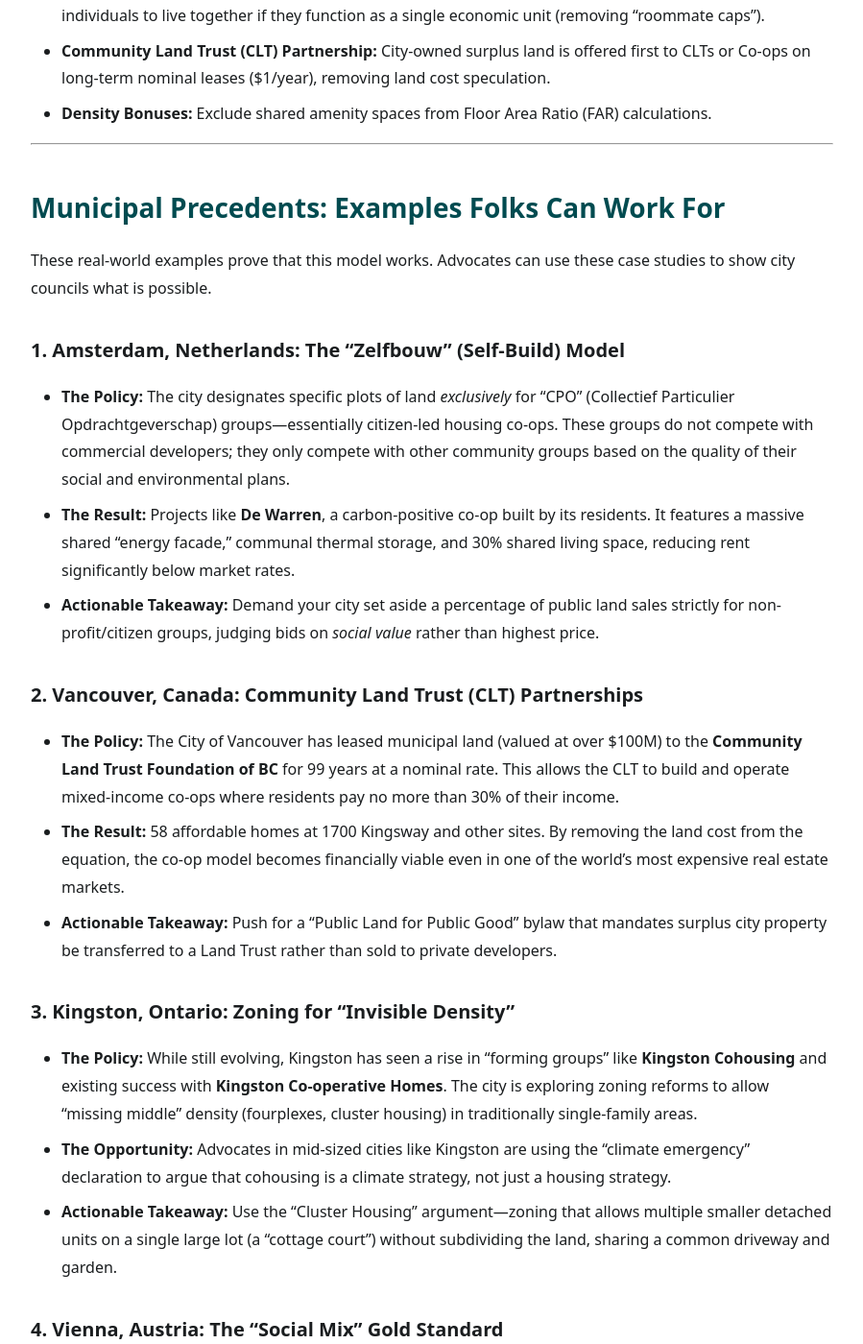
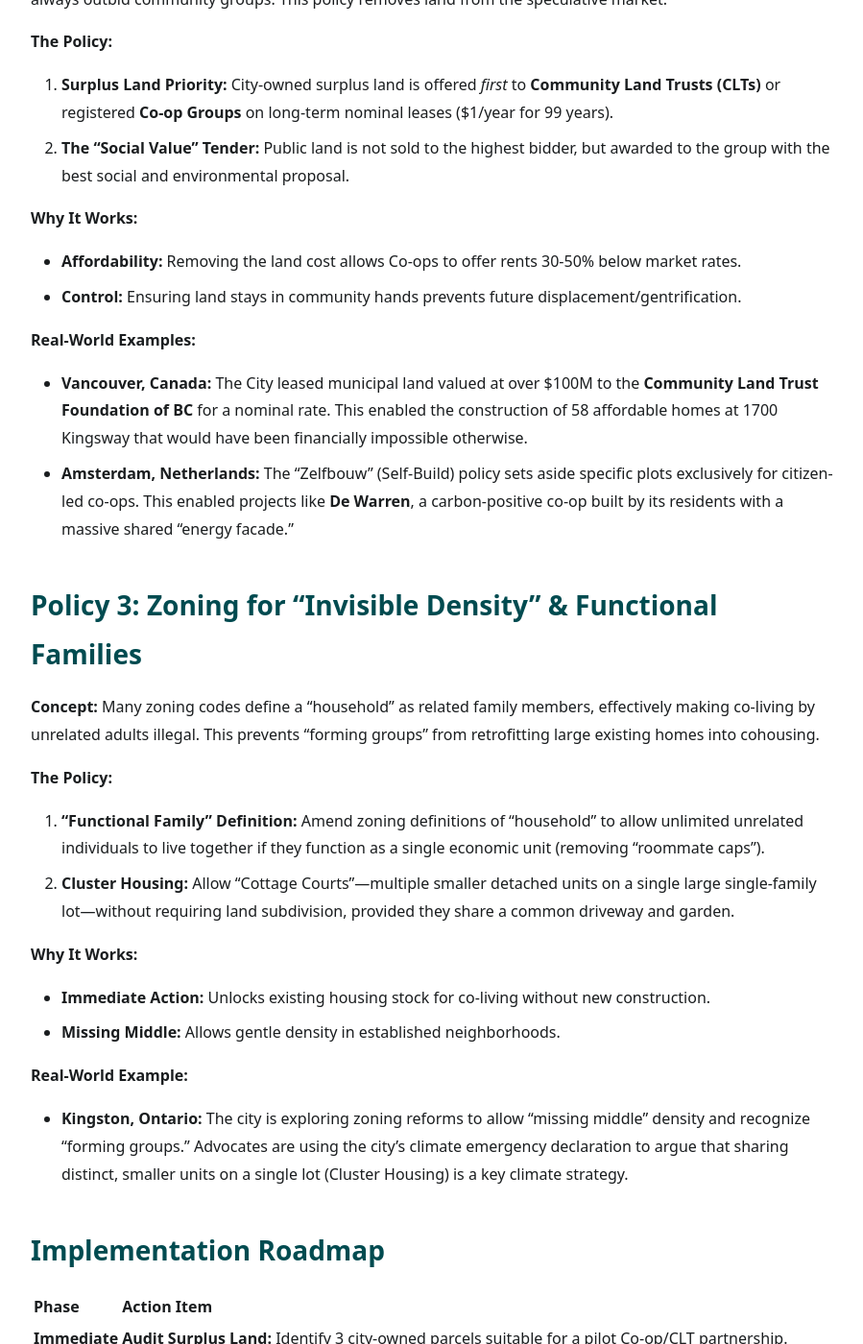
Before and after one commit to Open-Climate-Resilience-Policies/OCRP, a Jekyll site: the page built from _policies/coop-cohousing.md, in a window 1280 px wide and 1400 px high, scrolled down 1757 px. Shown: the whole window at 96% size, without its empty margins (72-971 px from the left). Built offline with Jekyll 4.4.1, drawn with Linux system fonts in a browser that asks for light colours; some of the changed text lies outside the part shown.

Commit message:
Update coop-cohousing.md

```diff
--- a/_policies/coop-cohousing.md
+++ b/_policies/coop-cohousing.md
@@ -1,63 +1,82 @@
 ---
 layout: policy
-title: "Cohousing & Cooperative Housing Resource-Sharing Mandate"
-category: Housing & Land Use
+title: "Cohousing & Cooperative Housing Mandate"
+type: generic-policy
+summary: "A framework to decarbonize housing by prioritizing 'resource-efficient communities' over independent units. It uses zoning overlays, public land partnerships, and legal reforms to incentivize Co-ops and Cohousing."
+hazard_type:
+  - "social isolation"
+  - "housing affordability"
+  - "high embodied carbon"
+  - "climate resilience"
+policy_category: "housing & land use"
+implementation_level: "municipal"
+related_policies:
+  - "community-retrofit-aggregation"
+  - "building-performance-standards"
 ---
 
-# Cohousing & Cooperative Housing Resource-Sharing Mandate
+## Overview
 
-## Summary
-A municipal framework to incentivize **Cohousing** and **Housing Cooperatives (Co-ops)** as a primary strategy for climate resilience. This policy leverages "radical resource sharing" to decarbonize the housing sector while addressing the affordability crisis. It shifts the focus from "energy-efficient independent units" to "resource-efficient communities."
+The standard housing model relies on individual ownership of rarely used assets (lawnmowers, guest rooms, large private kitchens), resulting in high embodied carbon and waste. Furthermore, fragmented living arrangements contribute to a loneliness epidemic, weakening community resilience during climate shocks.
 
-## The Problem
-* **Inefficient Consumption:** The standard housing model relies on individual ownership of rarely used assets (lawnmowers, guest rooms, large private kitchens), resulting in high embodied carbon and waste.
-* **Social Isolation:** Fragmented living arrangements contribute to a loneliness epidemic, weakening community resilience during climate shocks (e.g., heat waves, floods).
-* **Zoning Barriers:** Current codes penalize shared living by mandating excessive private amenities and parking, making co-living illegal or financially unviable.
+This policy shifts the focus from "energy-efficient independent units" to **"resource-efficient communities."** It establishes a municipal framework to incentivize **Cohousing** and **Housing Cooperatives (Co-ops)** through "Radical Resource Sharing."
 
-## The Solution: A "Share-Shed" Zoning Overlay
-Municipalities shall adopt a **Cohousing Overlay Zone** applicable to all residential areas. This overlay incentivizes density and affordability in exchange for verifiable resource sharing.
+## Policy 1: The "Share-Shed" Zoning Overlay
 
-### 1. The "Share-Shed" Requirement
-Developments qualify for this overlay only if they reduce private footprint in favor of shared assets:
-* **Common House Mandate:** Minimum 15% of gross floor area must be dedicated to communal use (commercial-grade kitchen, dining hall, workshops).
-* **The "Library of Things":** Mandatory shared infrastructure for high-carbon tools (laundry, woodworking, gardening equipment) to negate the need for private ownership.
-* **Guest Room Banking:** Private units are permitted to be smaller (micro-units) by pooling guest accommodations into shared, bookable suites.
+**Concept:**
+Current zoning often penalizes shared living by mandating excessive private amenities. This overlay creates a "Density for Sharing" swap: developers get higher density allowances if they reduce private footprints in favor of verifiable shared assets.
 
-### 2. Legal & Financial Enablers
-* **Zoning for "Functional Families":** Amend definitions of "household" to allow unlimited unrelated individuals to live together if they function as a single economic unit (removing "roommate caps").
-* **Community Land Trust (CLT) Partnership:** City-owned surplus land is offered first to CLTs or Co-ops on long-term nominal leases ($1/year), removing land cost speculation.
-* **Density Bonuses:** Exclude shared amenity spaces from Floor Area Ratio (FAR) calculations.
+**The Policy:**
+Municipalities shall adopt a **Cohousing Overlay Zone** applicable to residential areas. To qualify, developments must meet the "Share-Shed" Standard:
+1.  **Common House Mandate:** Minimum **15% of gross floor area** must be dedicated to communal use (commercial-grade kitchen, dining hall, co-working spaces).
+2.  **Guest Room Banking:** Private units are permitted to be "Micro-Suites" (smaller than standard minimums) by pooling guest accommodations into shared, bookable suites.
+3.  **The "Library of Things":** Mandatory shared infrastructure for high-carbon tools (laundry, woodworking, gardening) to negate the need for private ownership.
 
----
+**Why It Works:**
+* **Decarbonization:** Reduces embodied carbon by eliminating redundant appliances and square footage.
+* **Resilience:** The "Common House" serves as a built-in emergency hub during power outages or heat waves.
 
-## Municipal Precedents: Examples Folks Can Work For
+**Real-World Example:**
+* **Vienna, Austria:** The city uses a "Social Sustainability" scoring matrix for new developments. Developers *must* propose how residents will interact and share resources to win land bids. This effectively mandates the community-building aspect of cohousing into all social housing.
 
-These real-world examples prove that this model works. Advocates can use these case studies to show city councils what is possible.
+## Policy 2: The "Public Land for Public Good" Pipeline
 
-### 1. Amsterdam, Netherlands: The "Zelfbouw" (Self-Build) Model
-* **The Policy:** The city designates specific plots of land *exclusively* for "CPO" (Collectief Particulier Opdrachtgeverschap) groups—essentially citizen-led housing co-ops. These groups do not compete with commercial developers; they only compete with other community groups based on the quality of their social and environmental plans.
-* **The Result:** Projects like **De Warren**, a carbon-positive co-op built by its residents. It features a massive shared "energy facade," communal thermal storage, and 30% shared living space, reducing rent significantly below market rates.
-* **Actionable Takeaway:** Demand your city set aside a percentage of public land sales strictly for non-profit/citizen groups, judging bids on *social value* rather than highest price.
+**Concept:**
+The biggest barrier to Co-ops and Cohousing is the high cost of land. Speculative developers will always outbid community groups. This policy removes land from the speculative market.
 
-### 2. Vancouver, Canada: Community Land Trust (CLT) Partnerships
-* **The Policy:** The City of Vancouver has leased municipal land (valued at over $100M) to the **Community Land Trust Foundation of BC** for 99 years at a nominal rate. This allows the CLT to build and operate mixed-income co-ops where residents pay no more than 30% of their income.
-* **The Result:** 58 affordable homes at 1700 Kingsway and other sites. By removing the land cost from the equation, the co-op model becomes financially viable even in one of the world's most expensive real estate markets.
-* **Actionable Takeaway:** Push for a "Public Land for Public Good" bylaw that mandates surplus city property be transferred to a Land Trust rather than sold to private developers.
+**The Policy:**
+1.  **Surplus Land Priority:** City-owned surplus land is offered *first* to **Community Land Trusts (CLTs)** or registered **Co-op Groups** on long-term nominal leases ($1/year for 99 years).
+2.  **The "Social Value" Tender:** Public land is not sold to the highest bidder, but awarded to the group with the best social and environmental proposal.
 
-### 3. Kingston, Ontario: Zoning for "Invisible Density"
-* **The Policy:** While still evolving, Kingston has seen a rise in "forming groups" like **Kingston Cohousing** and existing success with **Kingston Co-operative Homes**. The city is exploring zoning reforms to allow "missing middle" density (fourplexes, cluster housing) in traditionally single-family areas.
-* **The Opportunity:** Advocates in mid-sized cities like Kingston are using the "climate emergency" declaration to argue that cohousing is a climate strategy, not just a housing strategy.
-* **Actionable Takeaway:** Use the "Cluster Housing" argument—zoning that allows multiple smaller detached units on a single large lot (a "cottage court") without subdividing the land, sharing a common driveway and garden.
+**Why It Works:**
+* **Affordability:** Removing the land cost allows Co-ops to offer rents 30-50% below market rates.
+* **Control:** Ensuring land stays in community hands prevents future displacement/gentrification.
 
-### 4. Vienna, Austria: The "Social Mix" Gold Standard
-* **The Policy:** In new developments over a certain size, **two-thirds** of the floor space must be subsidized housing. The city uses a "quality competition" (Bauträgerwettbewerbe) where developers win based on four pillars: Economics, Architecture, Ecology, and **Social Sustainability**.
-* **The Result:** "Social Sustainability" is a scoring metric. Developers *must* propose how residents will interact, share resources, and self-manage. This effectively mandates the "community building" aspect of cohousing into all social housing.
-* **Actionable Takeaway:** Ask your planning department to add a "Social Sustainability" scoring matrix to all Requests for Proposals (RFPs) for city-supported housing.
+**Real-World Examples:**
+* **Vancouver, Canada:** The City leased municipal land valued at over $100M to the **Community Land Trust Foundation of BC** for a nominal rate. This enabled the construction of 58 affordable homes at 1700 Kingsway that would have been financially impossible otherwise.
+* **Amsterdam, Netherlands:** The "Zelfbouw" (Self-Build) policy sets aside specific plots exclusively for citizen-led co-ops. This enabled projects like **De Warren**, a carbon-positive co-op built by its residents with a massive shared "energy facade."
+
+## Policy 3: Zoning for "Invisible Density" & Functional Families
+
+**Concept:**
+Many zoning codes define a "household" as related family members, effectively making co-living by unrelated adults illegal. This prevents "forming groups" from retrofitting large existing homes into cohousing.
+
+**The Policy:**
+1.  **"Functional Family" Definition:** Amend zoning definitions of "household" to allow unlimited unrelated individuals to live together if they function as a single economic unit (removing "roommate caps").
+2.  **Cluster Housing:** Allow "Cottage Courts"—multiple smaller detached units on a single large single-family lot—without requiring land subdivision, provided they share a common driveway and garden.
+
+**Why It Works:**
+* **Immediate Action:** Unlocks existing housing stock for co-living without new construction.
+* **Missing Middle:** Allows gentle density in established neighborhoods.
+
+**Real-World Example:**
+* **Kingston, Ontario:** The city is exploring zoning reforms to allow "missing middle" density and recognize "forming groups." Advocates are using the city's climate emergency declaration to argue that sharing distinct, smaller units on a single lot (Cluster Housing) is a key climate strategy.
 
 ## Implementation Roadmap
 
 | Phase | Action Item |
 | :--- | :--- |
 | **Immediate** | **Audit Surplus Land:** Identify 3 city-owned parcels suitable for a pilot Co-op/CLT partnership. |
-| **Year 1** | **Pass "Co-Living" Overlay:** Remove caps on unrelated occupants and reduce parking minimums for developments with car-share programs. |
+| **Year 1** | **Pass "Co-Living" Overlay:** Remove caps on unrelated occupants ("Functional Family" definition) and reduce parking minimums for developments with car-share programs. |
 | **Year 2** | **Establish Revolving Loan Fund:** Create a seed fund to help co-op groups pay for initial architectural drawings and legal fees (often the biggest barrier to entry). |
+| **Year 3** | **Social Value Procurement:** Formally adopt a policy where public land sales are judged on social/environmental merit, not just price. |
```
